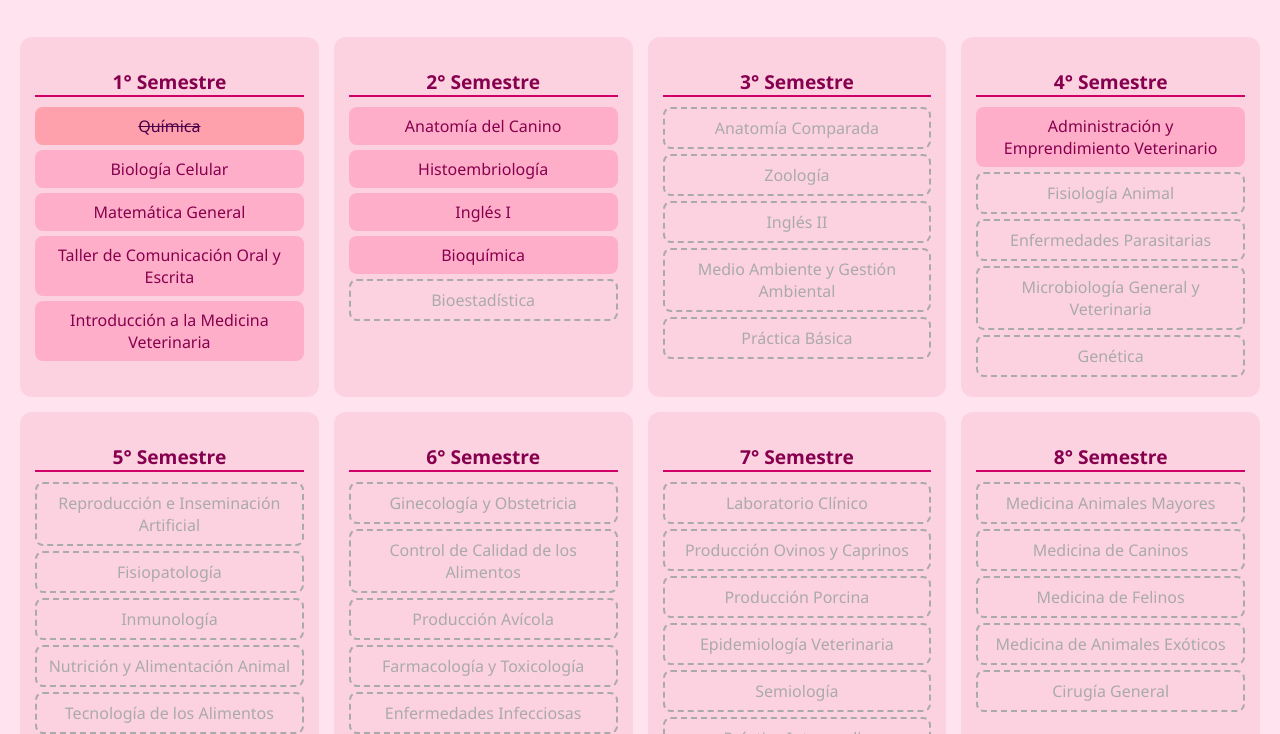
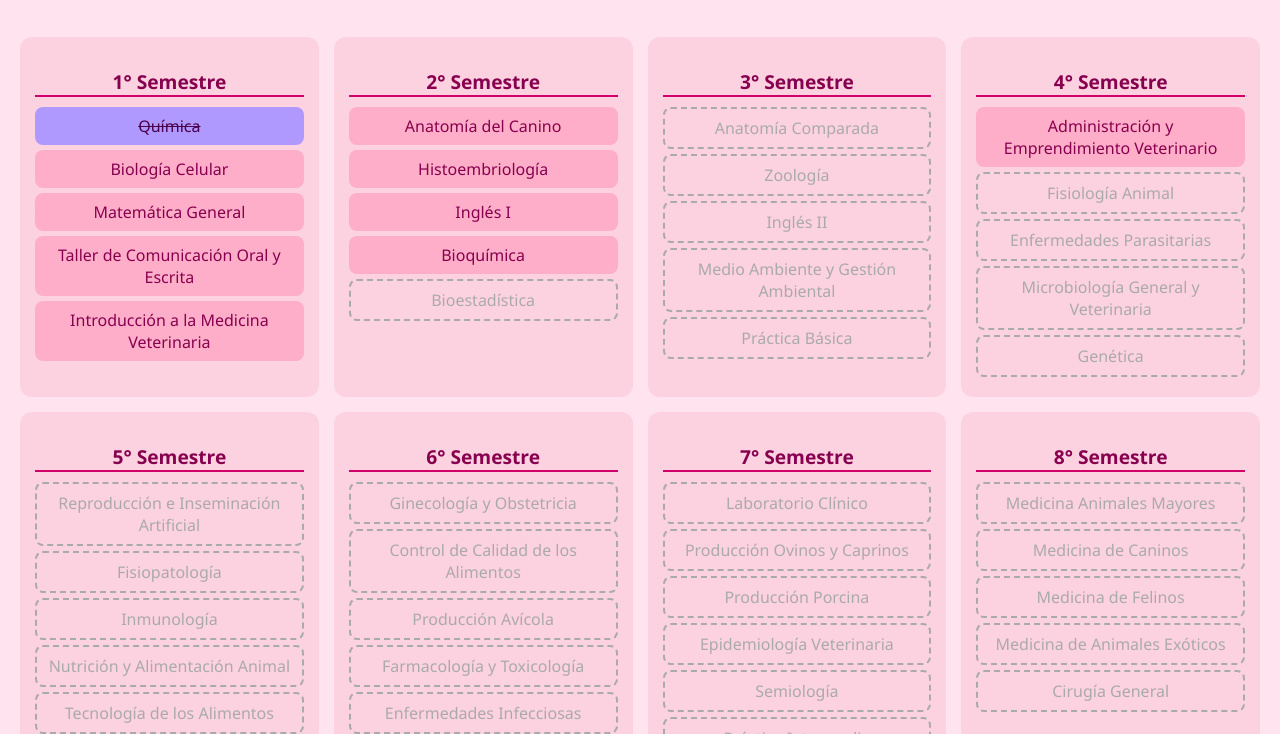
Before and after one commit to caarolineenr/medvetudla, a plain HTML site: page index.html in a window 1280 px wide. Both pictures are taken after a click on the element "Química". Shown: the part 66-800 px from the top of the page. Drawn offline with Linux system fonts and the light colour scheme.

Commit message:
Update style.css

```diff
--- a/style.css
+++ b/style.css
@@ -50,7 +50,7 @@ h1 {
 }
 
 .subject.completed {
-  background-color: #ffa0ad;
+  background-color: #af99ff;
   text-decoration: line-through;
   color: #4a004a;
 }
```
